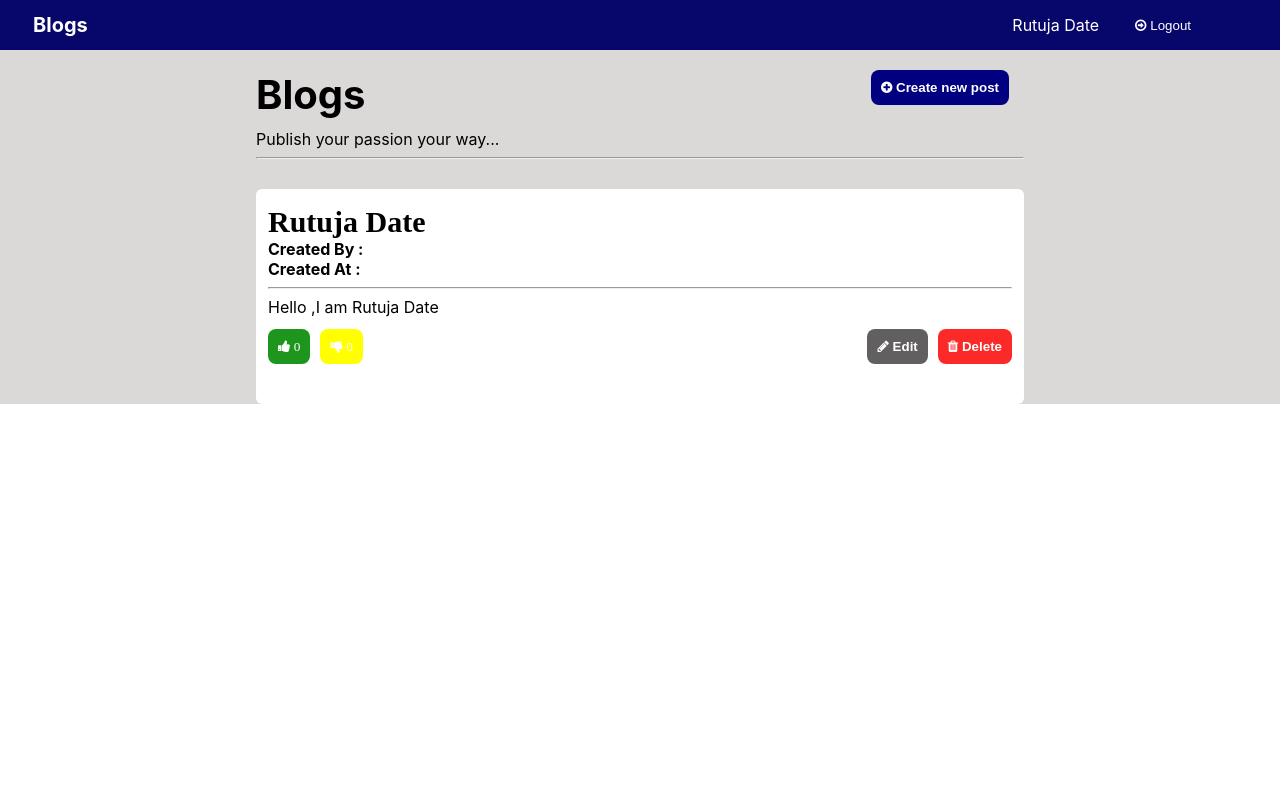
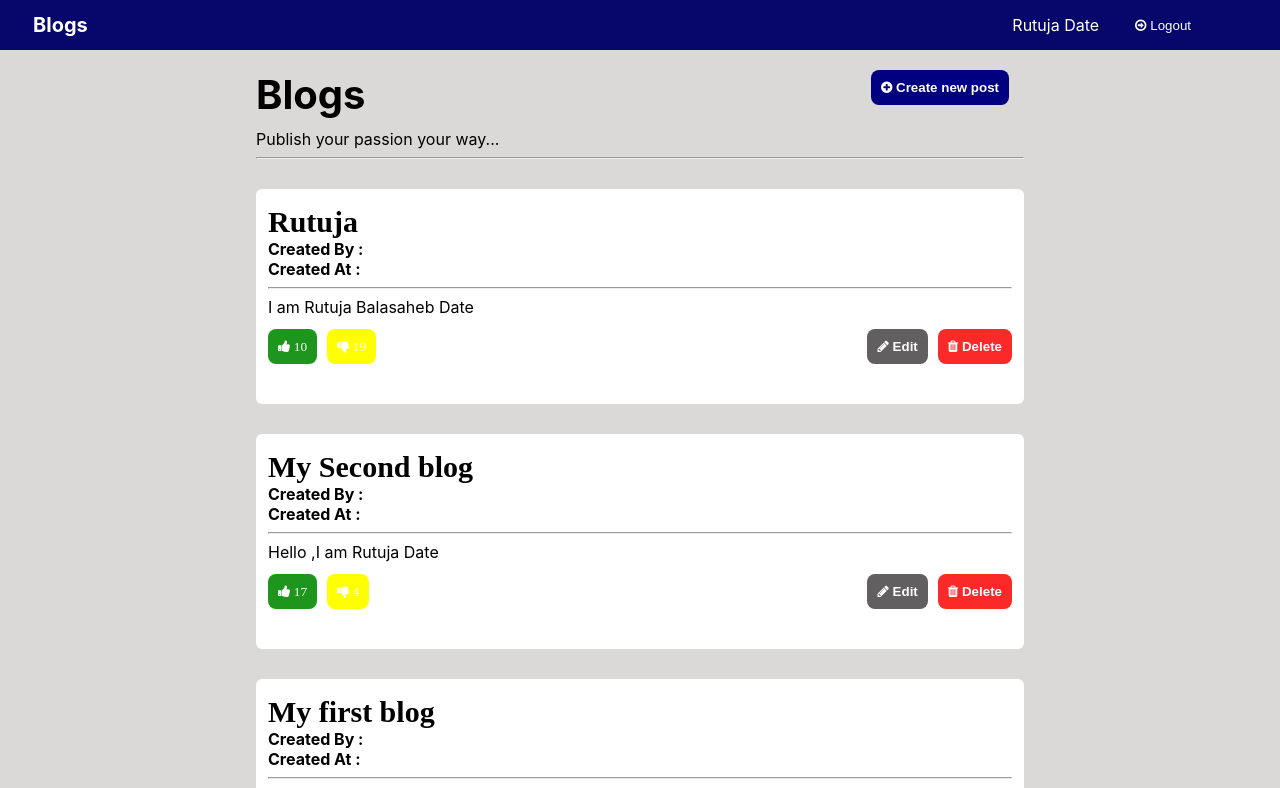
Before and after one commit to rutujadate/blogs-app, a React (Create React App) app: page /blogs in a window 1280 px wide. Shown: the top 788 px of the page. Built offline with nearby package versions, Linux system fonts and the light colour scheme; data requests are answered from the project's data file.

Commit message:
Remaining toast

```diff
--- a/db.json
+++ b/db.json
@@ -17,11 +17,52 @@
       "name": "",
       "email": "",
       "password": ""
+    },
+    {
+      "id": "de2d",
+      "name": "Rutuja Date",
+      "email": "daterutuja@gmail.com",
+      "password": "123"
     }
   ],
   "blogs": [
     {
-      "id": "13b6",
+      "id": "8d14",
+      "title": "Rutuja",
+      "description": "I am Rutuja Balasaheb Date",
+      "likes": 10,
+      "dislikes": 19
+    },
+    {
+      "id": "ad28",
+      "title": "My Second blog",
+      "description": "Hello ,I am Rutuja Date",
+      "likes": 17,
+      "dislikes": 4
+    },
+    {
+      "id": "4f04",
+      "title": "My first blog",
+      "description": "A \"Hello, World!\" program is usually a simple computer program that emits (or displays) to the screen (often the console) a message similar to \"Hello, World!\". A small piece of code in most general-purpose programming languages, this program is used to illustrate a language's basic syntax. Such a program is often the first written by a student of a new programming language,[1] but it can also be used as a sanity check to ensure that the computer software intended to compile or run source code is correctly installed, and that its operator understands how to use it.",
+      "dislikes": 9,
+      "likes": 4
+    },
+    {
+      "id": "3df7",
+      "title": "fsfsfs",
+      "description": "fsfsfsfsf",
+      "likes": 1,
+      "dislikes": 0
+    },
+    {
+      "id": "04d2",
+      "title": "Rutuja",
+      "description": "hello",
+      "likes": 15,
+      "dislikes": 8
+    },
+    {
+      "id": "a905",
       "title": "Rutuja Date",
       "description": "Hello ,I am Rutuja Date"
     }
--- a/package.json
+++ b/package.json
@@ -13,6 +13,7 @@
     "react-dom": "^19.1.1",
     "react-router-dom": "^7.8.2",
     "react-scripts": "5.0.1",
+    "react-toastify": "^11.0.5",
     "web-vitals": "^2.1.4"
   },
   "scripts": {
--- a/src/App.js
+++ b/src/App.js
@@ -6,15 +6,16 @@ import Register from './Components/Register/Register';
 import Title from './Components/Title/Title';
 import Blogs from './Components/Blogs/Blogs';
 import { BrowserRouter as Router,Routes,Route } from 'react-router-dom';
+import { ToastContainer } from 'react-toastify';
 function App() {
   return (
-
     < Router>
+        <ToastContainer/>
       <Routes>
         <Route path='/' element={<Dashboard />} />
         <Route path='/login' element={<Login />} />
         <Route path='/register' element={<Register />} />
-        <Route path='/title' element={<Title/>}/>
+        <Route path='/title/:id?' element={<Title/>}/>
         <Route path='/blogs' element={<Blogs/>}/>
       </Routes>
     </Router>
--- a/src/Components/Blogs/Blogs.js
+++ b/src/Components/Blogs/Blogs.js
@@ -13,18 +13,34 @@ function Blogs() {
 
 
 
-  const [liked, setLiked] = useState(0);
-  const [disliked, setDisliked] = useState(0);
+  const [likes, setLikes] = useState(0);
+  const [dislikes, setDislikes] = useState(0);
   const [blogsInfo, setBlogsInfo] = useState([]);
 
-  function handleLiked() {
+  function handleLikes(id, currentLikes) {
+    const updatedLikes = currentLikes + 1;
 
-    setLiked(liked + 1);
+
+    axios.patch(`http://localhost:3001/blogs/${id}`, { likes: updatedLikes })
+      .then(() => {
+        getAllBlogs()
+      })
+      .catch((err) => console.error("Error updating likes:", err));
+
   }
 
-  function handleDisliked() {
-    setDisliked(disliked + 1);
+  function handleDislikes(id, currentDisLikes) {
+    const updatedDisLikes = currentDisLikes + 1;
+
+    axios.patch(`http://localhost:3001/blogs/${id}`, { dislikes: updatedDisLikes })
+      .then(() => {
+        getAllBlogs()
+
+      })
+      .catch((err) => console.error("Error updating dislikes:", err));
   }
+
+
   function handleToDelete(id) {
     axios.delete(`http://localhost:3001/blogs/${id}`)
       .then(response => {
@@ -35,12 +51,12 @@ function Blogs() {
         console.error('Error deleting item:', error);
       });
   }
-  function getAllBlogs(){
-       axios.get("http://localhost:3001/blogs")
-        .then((response) => {
+  function getAllBlogs() {
+    axios.get("http://localhost:3001/blogs")
+      .then((response) => {
         setBlogsInfo(response.data.blogsInfo || response.data);
-    })
-    .catch((error) => {
+      })
+      .catch((error) => {
         console.error("Error fetching blogs:", error);
       })
   }
@@ -96,25 +112,25 @@ function Blogs() {
                   <div>
                     <button
                       className="likeButton"
-                      onClick={handleLiked}
+                      onClick={() => handleLikes(singleElement.id, singleElement.likes)}
                     >
-                      <i className="fa fa-thumbs-up" aria-hidden="true"> {liked}</i>
+                      <i className="fa fa-thumbs-up" aria-hidden="true"> {singleElement.likes}</i>
                     </button>
                     <button
                       className="dislikeButton"
-                      onClick={handleDisliked}
+                      onClick={() => handleDislikes(singleElement.id, singleElement.dislikes)}
                     >
-                      <i className="fa fa-thumbs-down" aria-hidden="true"> {disliked}</i>
+                      <i className="fa fa-thumbs-down" aria-hidden="true"> {singleElement.dislikes}</i>
                     </button>
                   </div>
                   <div>
                     <button className="editButton"
-                      onClick={navigateToTitle}
+                      onClick={() => navigate(`/title/${singleElement.id}`)}
                     >
                       <i className="fa fa-pencil" aria-hidden="true"></i> Edit
                     </button>
                     <button className="deleteButton"
-                      onClick={()=>handleToDelete(singleElement.id)}
+                      onClick={() => handleToDelete(singleElement.id)}
                     >
                       <i className="fa fa-trash" aria-hidden="true"></i> Delete
                     </button>
--- a/src/Components/Login/Login.js
+++ b/src/Components/Login/Login.js
@@ -2,6 +2,7 @@ import { useNavigate } from "react-router-dom";
 import "./Login.css";
 import { useState } from "react";
 import axios from "axios";
+import { toast } from 'react-toastify';
 
 function Login() {
     // const [email, setMessage] = useState('');
@@ -30,11 +31,13 @@ function Login() {
                         console.log('user', user)
                         if (userdata.email === user.email && userdata.password === user.password) {
                             console.log('Welcome to Blogs Application');
+                             toast.success('Login successful!');
                             navigate("/blogs")
                         }
                         else {
-                            // console.log('Invalid User');
-                            alert("Invalid User")
+                            console.log('Invalid User');
+                            toast.error("Invalid User");
+
                         }
 
                     })
--- a/src/Components/Title/Title.js
+++ b/src/Components/Title/Title.js
@@ -1,13 +1,22 @@
-import { useNavigate } from "react-router-dom";
+import { useNavigate, useParams } from "react-router-dom";
 import "./Title.css";
-import { useState } from "react";
+import { useEffect, useState } from "react";
 import axios from "axios";
 function Title(){
     const [userdata, setUserData] = useState({title:"",description:""});
+      const { id } = useParams();
+
+
     function handleSaveButton(){
         console.log(userdata)
-        axios.post('http://localhost:3001/blogs',userdata)
-        navigate("/blogs")
+        if(id){
+            axios.put(`http://localhost:3001/blogs/${id}`,userdata)
+            .then(()=>navigate("/blogs"))
+        }
+        else{
+            axios.post(`http://localhost:3001/blogs`,userdata)
+            .then(()=>navigate("/blogs"))
+        }
 
     }
         function handleTitle(event) {
@@ -33,6 +42,19 @@ function Title(){
     const navigateToDashboard=()=>{
         navigate("/")
     }
+    useEffect(()=>{
+        axios.get(`http://localhost:3001/blogs/${id}`)
+         .then((response) => {
+        setUserData({
+            title: response.data.title,
+            description: response.data.description,
+          });
+    })
+    .catch((error) => {
+        console.error("Error fetching blogs:", error);
+      })
+    } ,[id]);
+
     return(
 <div className="titleBackgroundColor">
     <div className="titleHeader">
```
Also changed, not shown: 1 other file (tests, documents, lock files or other folders).
